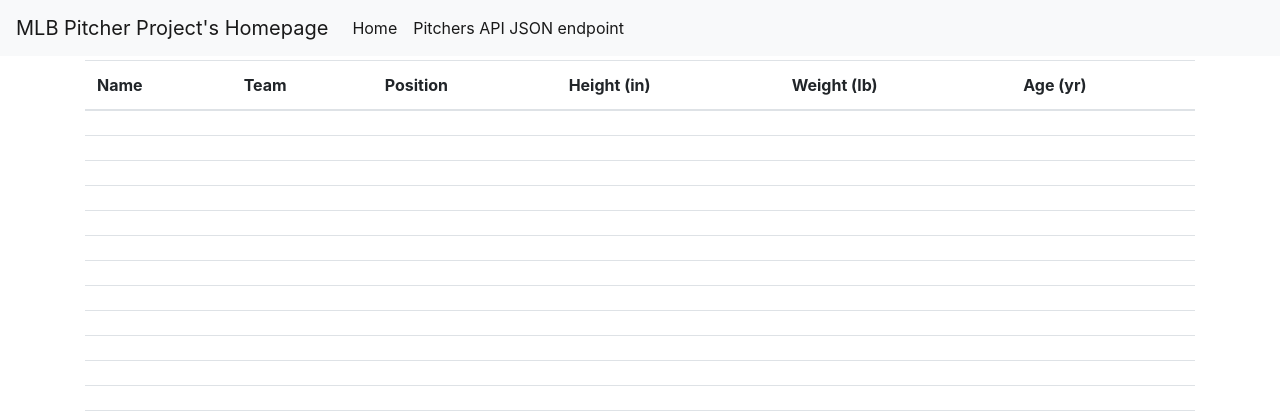
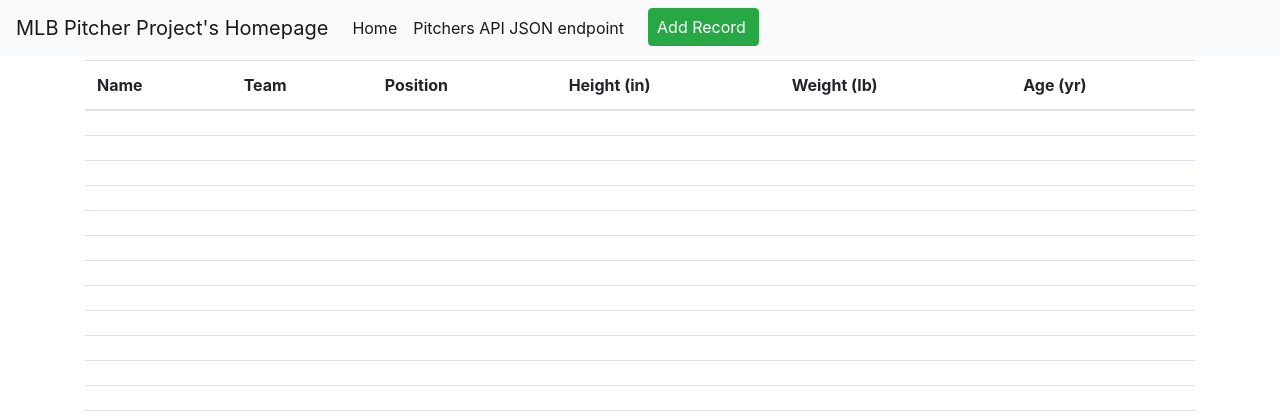
Before and after one commit to rpr325/WebAppAlpha, a Flask app: page / in a window 1280 px wide. Shown: the top 420 px of the page. Run offline with Flask 2, Linux system fonts and the light colour scheme; data comes from the database, SQL or seed files in the repository; lists and menus that the app fills with data are empty; some libraries are stand-ins or nearby versions.

Commit message:
Feature: Modify project HTML files.

```diff
--- a/app/templates/layout.html
+++ b/app/templates/layout.html
@@ -34,9 +34,11 @@
         <a class="nav-link" href="/">Home <span class="sr-only">(current)</span></a>
       </li>
       <li class="nav-item active">
-        <a class="nav-link" href="api/pitchers">Pitchers API JSON endpoint <span class="sr-only">(current)</span></a>
+        <a class="nav-link" href="api/v1/pitchers">Pitchers API JSON endpoint <span class="sr-only">(current)</span></a>
       </li>
-
+      <li class="nav-item active">
+        <a class="btn btn-success pl-2 lr-2 ml-3" href="/pitchers/new">Add Record<span class="sr-only">(current)</span></a>
+      </li>
     </ul>
   </div>
 </nav>
```
